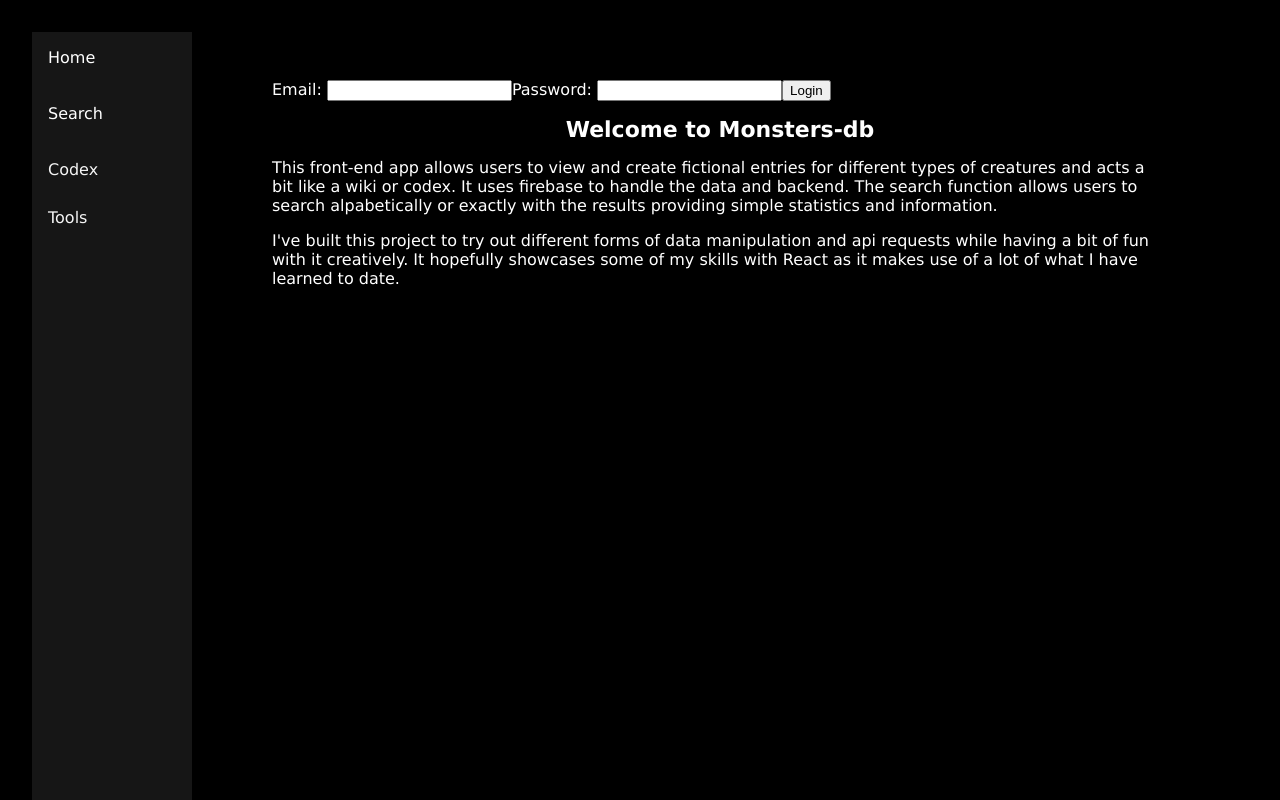
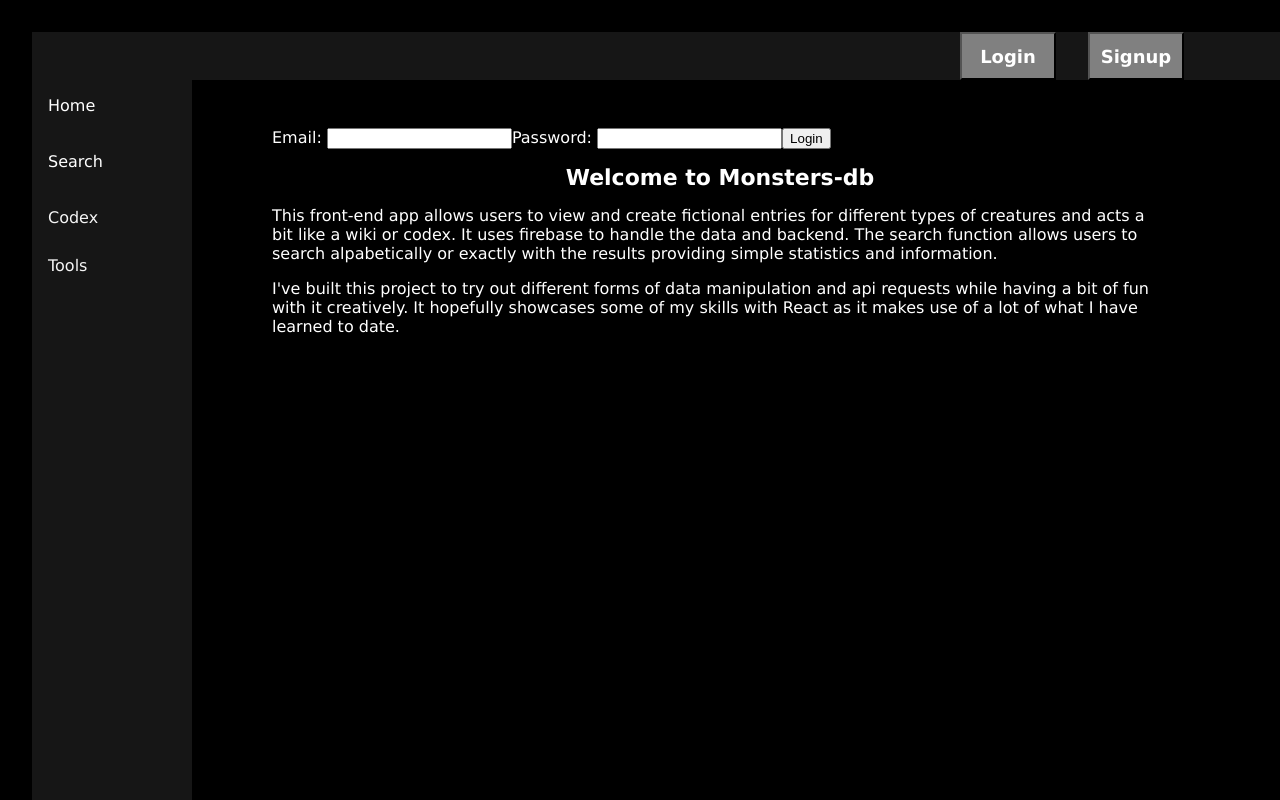
Before and after one commit to dnlstronge/monsters-db, a React (Create React App) app: page / in a window 1280 px wide. Shown: the top 800 px of the page. Built offline with nearby package versions, Linux system fonts and the light colour scheme.

Commit message:
[x] - add css

```diff
--- a/src/App.tsx
+++ b/src/App.tsx
@@ -2,6 +2,7 @@ import React, { useState } from 'react';
 import Home from './Components/Home/Home';
 import classes from "./App.module.css"
 import Navbar from './Components/Nav/Navbar';
+import TopNav from './Components/Nav/TopNav';
 
 /* page imports */
 import CreaturesAZ from './Components/Pages/CreaturesAZ/CreaturesAZ';
@@ -28,6 +29,7 @@ function App() {
   return (
     <div className={classes.container}>
       <title>Monsters DB </title>
+      <TopNav />
       <Navbar creaturesAZ={handleShowCreatures} tools={handleShowTools} />
 
       <div data-testid="panel" className={classes.panel}>
--- a/src/Components/Home/Home.tsx
+++ b/src/Components/Home/Home.tsx
@@ -8,7 +8,7 @@ import LoginSignup from '../LoginSignup/LandS'
 
 
 
-const Home = () => {
+const Home: React.FC = () => {
 
 /* todo - create real-time DB  connect using FB for now -
   clicking button should issue fetch request and store data in state....
@@ -17,36 +17,8 @@ const Home = () => {
 
 
 const [testMonsterOK, setTestMonsterOK] = useState(false)
-const [testMonster, settestMonster] = useState({
-  id: "",
-  name: "",
-  description: "",
-  hp: "",
-  imageURL: ""
-})
-
-const fetchMonster = async() => {
-  setTestMonsterOK(false)
-  const response = await fetch("https://monsterdb-30be5-default-rtdb.europe-west1.firebasedatabase.app/monsters/A/Agromole.json")
-  const data = await response.json()
-  // eslint-disable-next-line react-hooks/rules-of-hooks
-  const imageURL = await useImage(data.imageURL)
-  setTestMonsterOK(true)
-  //console.log(data)
-  //console.log(response)
-  console.log(imageURL)
-  settestMonster({
-        id: data.id,
-        name: data.name,
-        description: data.desc,
-        hp: data.hp,
-        imageURL: imageURL
-       })
-  console.log(testMonster)
 
 
-
-}
 
   return (
     <div  className={classes.container}>
--- a/src/Components/Nav/TopNav.module.css
+++ b/src/Components/Nav/TopNav.module.css
@@ -0,0 +1,29 @@
+.container {
+    display: flex;
+    flex-direction: row;
+    height: 3rem;
+    width: 100%;
+    background: rgb(22, 22, 22);
+
+}
+
+.buttons {
+    margin-left: 70%;
+}
+
+.btn {
+    background: grey;
+    font-weight: bold;
+    font-size: 18px;
+    color: white;
+    font-family: Verdana, Geneva, Tahoma, sans-serif;
+    margin-left: 2rem;
+    height: 3rem;
+    width: 6rem;
+
+}
+
+.btn:hover {
+  background: black;
+  cursor: pointer;
+}
--- a/src/Components/Nav/TopNav.tsx
+++ b/src/Components/Nav/TopNav.tsx
@@ -2,7 +2,13 @@ import React from 'react'
 import classes from "./TopNav.module.css"
 const TopNav = () => {
   return (
-    <div className={classes.container}></div>
+    <div className={classes.container}>
+        <section className={classes.buttons}>
+            <button className={classes.btn}>Login</button>
+            <button className={classes.btn}>Signup</button>
+        </section>
+
+    </div>
   )
 }
 
```
